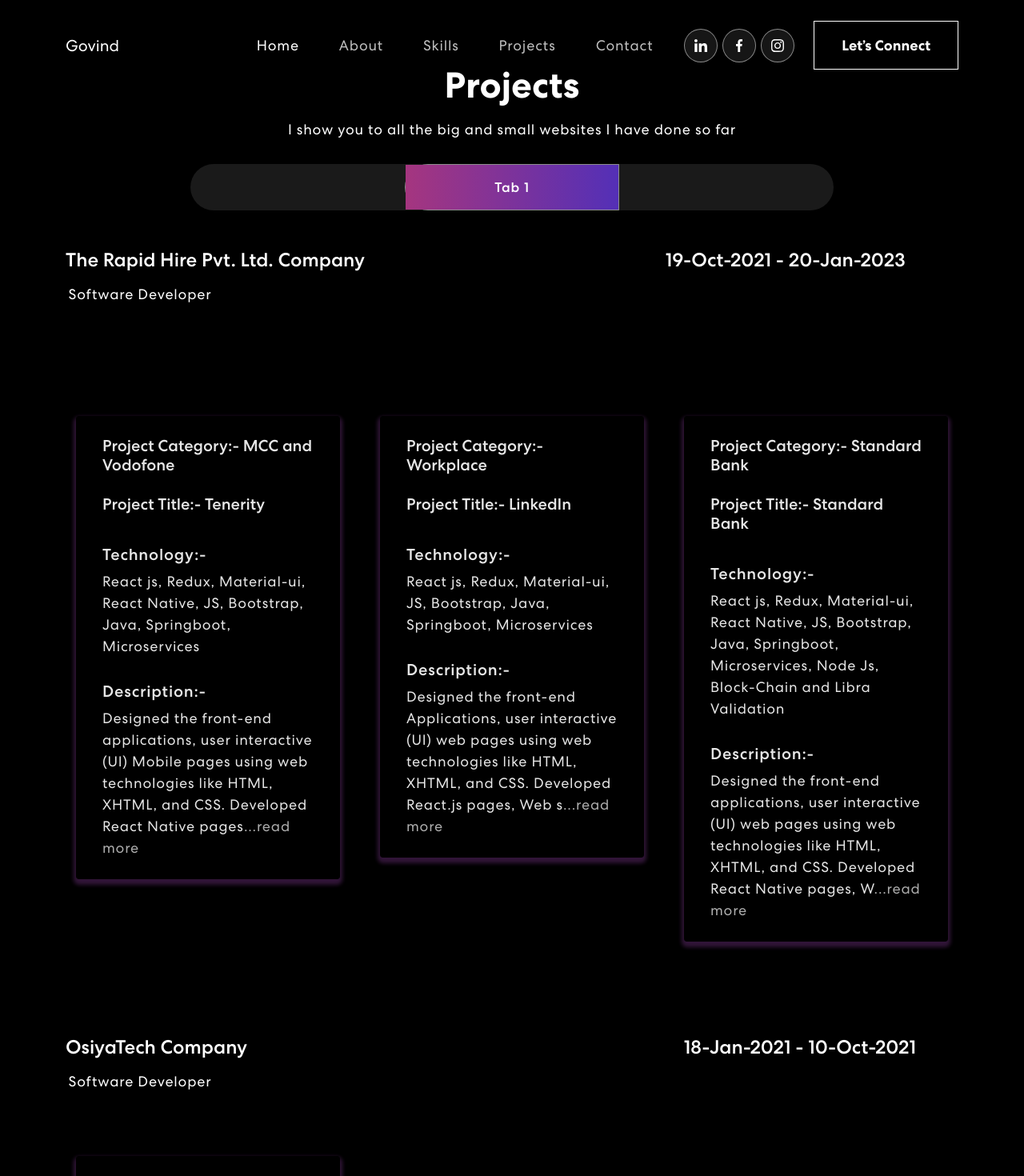
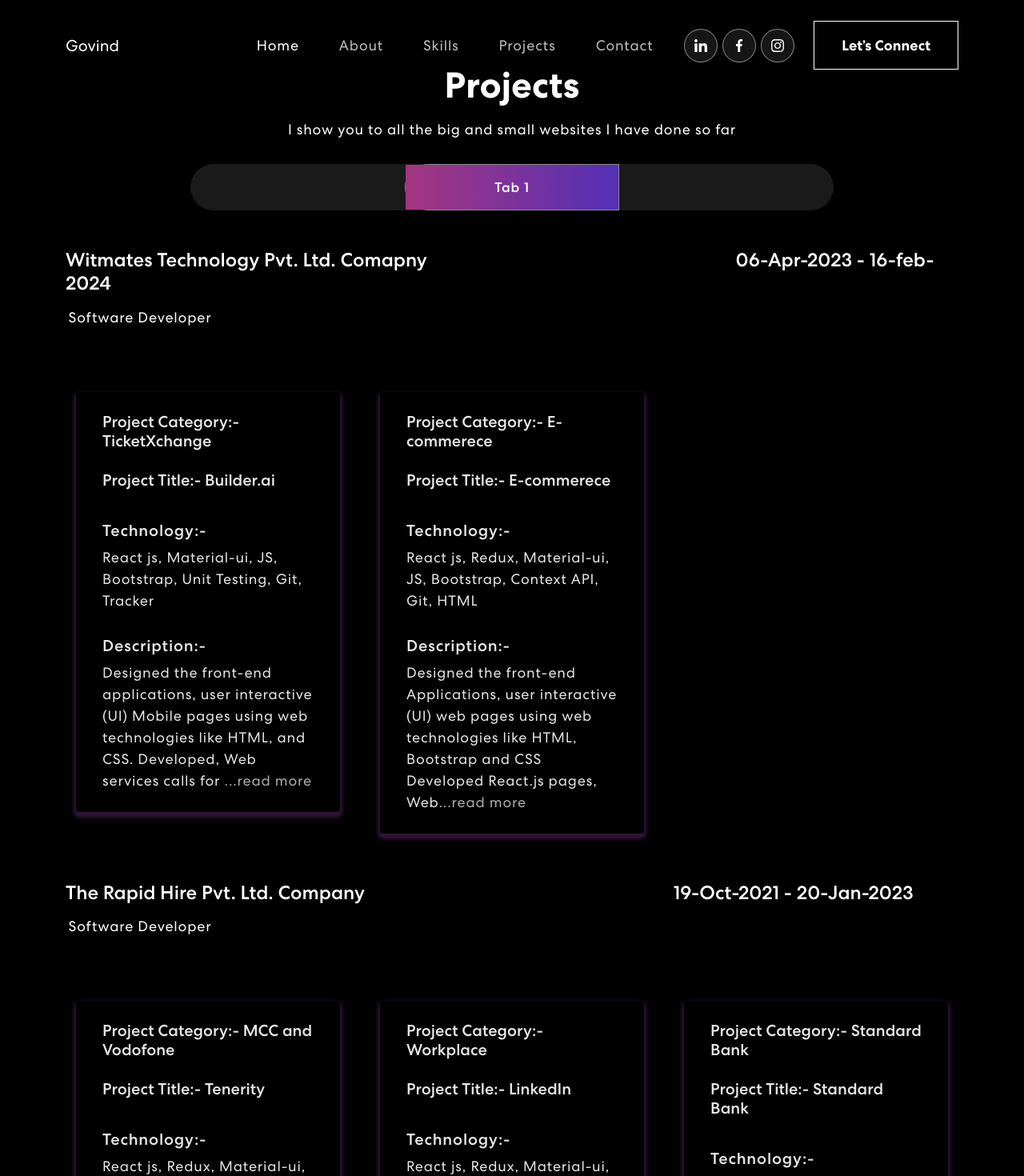
Before and after one commit to Govind-somani/Govind_Potfolio, a React (Create React App) app: page /projects in a window 1280 px wide. Shown: the top 1470 px of the page at 80% size. Built offline with nearby package versions, Linux system fonts and the light colour scheme.

Commit message:
modify the response and other screen

```diff
--- a/src/Services/response.json
+++ b/src/Services/response.json
@@ -4,22 +4,36 @@
             "company":[
                 {
                     "id":11,
+                    "name":"Witmates Technology Pvt. Ltd. Comapny",
+                    "designation":"Software Developer",
+                    "dateOfJoining":"06-Apr-2023",
+                    "str":"-",
+                    "dateOfLeaving":"16-feb-2024",
+                    "projects": [
+                        {
+                        "id": 1,
+                        "title":"Builder.ai",
+                        "category":"TicketXchange",
+                        "description":"Designed the front-end applications, user interactive (UI) Mobile pages using web technologies like HTML, and CSS. Developed, Web services calls  for the application. Responsible for design and development of mobile pages from mock-ups (PSD).Worked on Front end by using JavaScript.  equipped me with valuable experience in integrating third-party libraries like the CashFree payment gateway and collaborating closely with team members to identify and resolve software bugs promptly. Additionally, my involvement in projects like 'Ecommerce' further solidified my expertise in frontend development, API integration, and unit testing",
+                        "technology":"React js, Material-ui, JS, Bootstrap, Unit Testing, Git, Tracker "
+                    },
+                    {
+                        "id":2 ,
+                        "category":"E-commerece",
+                        "title":"E-commerece",
+                        "description":"Designed the front-end Applications, user interactive (UI) web pages using web technologies like HTML, Bootstrap and CSS Developed React.js pages, Web services calls for the application Workplace is Made for the their employees there they will we order the product when they want to visit to the eCommerce web application. Used the context API for the API integration. Used web- based GIT repository manager with issue tracking features. Used the 3rd party library for payment gateway like Roza pay.",
+                        "technology":"React js, Redux, Material-ui, JS, Bootstrap, Context API, Git, HTML"
+                    }
+                ]
+                 },
+                {
+                    "id":12,
                     "name":"The Rapid Hire Pvt. Ltd. Company",
                     "designation":"Software Developer",
                     "dateOfJoining":"19-Oct-2021",
                     "str":"-",
-                    "dateOfLeaving":"20-Jan-2023"
-                 },
-                 [{
-                    "id":12,
-                    "name":"OsiyaTech Company",
-                    "designation":"Software Developer",
-                    "dateOfJoining":"18-Jan-2021",
-                    "str":"-",
-                    "dateOfLeaving":"10-Oct-2021"
-                 }]
-                ],
-        "project": [
+                    "dateOfLeaving":"20-Jan-2023",
+                    "projects": [
                         {
                         "id": 1,
                         "title":"Tenerity",
@@ -43,15 +57,26 @@
                         "technology":"React js, Redux, Material-ui, React Native, JS, Bootstrap, Java, Springboot, Microservices, Node Js, Block-Chain and Libra Validation"
 
                     }
-    ],
-    "project1":[{
+                     ]
+                 },
+                 {
+                    "id":13,
+                    "name":"OsiyaTech Company",
+                    "designation":"Software Developer",
+                    "dateOfJoining":"18-Jan-2021",
+                    "str":"-",
+                    "dateOfLeaving":"10-Oct-2021",
+                    "projects":[{
                         "id": 1,
                         "category":"Stash.ee",
                         "title":"Product",
                         "description":"Project involved providing a platform where users can create biolinks that can be shared over internet. Developed a web app where users can provide all details and show these details in biolinks. Designed the front-end applications, user interactive (UI) web pages using web technologies like HTML, XHTML, and CSS. Developed React Web pages, Web services calls and Graph Ql and Redux calls for the application. Installed new API endpoints to accomplish objectives from internal web applications, such as providing connectivity that improved system functionality and managed complex code. Managed requisite gathering and validation gathering processes to develop large-scale web application projects.Outlined and executed a clear set of technical requirements through a collaborative effort..",
                         "technology":"React js, Redux, Material-ui, JS, Bootstrap, Node Js, Postgress, GraphQL, TypeScript "
 
-    }],
+                    }]
+                 }
+                ],
+
     "achievement":[
         {
             "id":1,
--- a/src/components/About/AboutCard.js
+++ b/src/components/About/AboutCard.js
@@ -9,7 +9,7 @@
         <blockquote className="blockquote mb-0">
           <p style={{ textAlign: "justify" }}>
             Hi Everyone, I am <span className="purple">Govind Somani </span>
-            from <span className="purple"> Makrana (Raj), India.</span>
+            from <span className="purple"> Makrana (Raj), India. Currently I am leaving in Indore (MP)</span>
             <br />
             <br />
             <br />
--- a/src/components/Banner.js
+++ b/src/components/Banner.js
@@ -4,6 +4,7 @@
 import { ArrowRightCircle } from "react-bootstrap-icons";
 import "animate.css";
 import TrackVisibility from "react-on-screen";
+import { useNavigate } from "react-router-dom";
 
 export const Banner = () => {
   const [loopNum, setLoopNum] = useState(0);
@@ -13,6 +14,7 @@
   const [index, setIndex] = useState(1);
   const toRotate = ["Software Enginnering", "Team Leader"];
   const period = 2000;
+  const navigate = useNavigate();
 
   useEffect(() => {
     let ticker = setInterval(() => {
@@ -50,7 +52,9 @@
       setIndex((prevIndex) => prevIndex + 1);
     }
   };
-
+  const handleContact = () => {
+    navigate("/contact");
+  };
   return (
     <section className="banner" id="home">
       <Container>
@@ -69,18 +73,32 @@
                     <span
                       className="txt-rotate"
                       dataPeriod="1000"
-                      data-rotate='[ "Software Enginnering", "Team Leader" ]'
+                      data-rotate='[ "Sr. Software Enginnering", "Team Leader" ]'
                     >
                       <span className="wrap">{text}</span>
                     </span>
                   </h1>
-                  <p>
-                    My fullname is Govind Somani. I'm 24 years old. I study MCA
-                    from the Medicaps University.I am a front-end web developer.
-                    I can make the website more, more interactive with web
-                    animation. I have 2 year of expirence in react js.
+                  <p style={{ fontFamily: "Poppins" }}>
+                    My fullname is Govind Somani.I am experienced Software
+                    Developer with over three years of expertise in designing
+                    and developing web applications, specializing in React JS
+                    and related technologies. Proficient in building responsive
+                    web pages using frameworks like MUI and Bootstrap. Skilled
+                    in understanding and implementing complex technical
+                    concepts, ensuring timely task delivery while maintaining
+                    quality standards. Experienced in integrating third-party
+                    libraries such as the CashFree payment gateway and
+                    collaborating with team members to identify and resolve
+                    software bugs promptly. Strong educational background with a
+                    Master's in Computer Applications from Medicaps University.
+                    <br />
+                    <br />
+                    <b>Key Skill-</b> React JS Development, Web Application
+                    Design, Responsive Web Development, Frameworks: MUI,
+                    Bootstrap, Third-Party Library Integration, Frontend
+                    Development, API Integration, Unit Testing
                   </p>
-                  <button onClick={() => console.log("connect")}>
+                  <button onClick={() => handleContact()}>
                     Let’s Connect <ArrowRightCircle size={25} />
                   </button>
                 </div>
--- a/src/components/Projects.js
+++ b/src/components/Projects.js
@@ -11,11 +11,13 @@
   const [data, setData] = useState([]);
   const [company, setCompany] = useState([]);
   const [expirence, setExpirence] = useState([]);
-  // console.log("response ", Response.data.workExperence.project);
+  const [projects, setProjects] = useState([]);
   useEffect(() => {
-    setData(Response.data.workExperence.project);
-    setCompany(Response.data.workExperence.company);
-    setExpirence(Response.data.workExperence.project1);
+    console.log("response ", Response.data.workExperence.company);
+    // setData(Response.data.workExperence.company.projects);
+    // setCompany(Response.data.workExperence.company);
+    // setExpirence(Response.data.workExperence.project1);
+    setProjects(Response.data.workExperence.company);
   }, []);
 
   return (
@@ -59,11 +61,11 @@
                     >
                       <Tab.Pane eventKey="first">
                         <div>
-                          {company.map((item) => (
-                            <>
+                          {projects.map((item) => (
+                            <div key={item.id}>
                               <h4>
                                 {item.name}{" "}
-                                <span style={{ paddingLeft: "370px" }}>
+                                <span style={{ paddingLeft: "380px" }}>
                                   {item.dateOfJoining} {item.str}{" "}
                                   {item.dateOfLeaving}
                                 </span>
@@ -75,67 +77,29 @@
                               >
                                 {item.designation}
                               </p>
-                            </>
-                          ))}
-                        </div>
                               <Row
                                 style={{
-                            // justifyContent: "center",
                                   paddingBottom: "10px",
                                 }}
                               >
-                          {data.map((project, index) => {
-                            return (
-                              <Col md={4} className="project-card">
+                                {item.projects.map((filteredProject, index) => (
+                                  <Col
+                                    md={4}
+                                    className="project-card"
+                                    key={index}
+                                  >
                                     <ProjectCard
-                                  category={project.category}
-                                  title={project.title}
-                                  description={project.description}
-                                  technology={project.technology}
+                                      category={filteredProject.category}
+                                      title={filteredProject.title || ""}
+                                      description={filteredProject.description}
+                                      technology={filteredProject.technology}
                                     />
                                   </Col>
-                            );
-                          })}
+                                ))}
                               </Row>
-                        <div>
-                          {company?.map((item) => (
-                            <>
-                              <h4>
-                                {item[0]?.name}{" "}
-                                <span style={{ paddingLeft: "540px" }}>
-                                  {item[0]?.dateOfJoining} {item[0]?.str}{" "}
-                                  {item[0]?.dateOfLeaving}
-                                </span>
-                              </h4>
-                              <p
-                                style={{
-                                  paddingRight: "930px",
-                                }}
-                              >
-                                {item[0]?.designation}
-                              </p>
-                            </>
+                            </div>
                           ))}
                         </div>
-                        <Row
-                          style={{
-                            // justifyContent: "center",
-                            paddingBottom: "10px",
-                          }}
-                        >
-                          {expirence.map((project, index) => {
-                            return (
-                              <Col md={4} className="project-card">
-                                <ProjectCard
-                                  category={project?.category}
-                                  title={project?.title || ""}
-                                  description={project?.description}
-                                  technology={project?.technology}
-                                />
-                              </Col>
-                            );
-                          })}
-                        </Row>
                       </Tab.Pane>
                     </Tab.Content>
                   </Tab.Container>
--- a/src/components/Skills.js
+++ b/src/components/Skills.js
@@ -43,6 +43,7 @@
                 responsive={responsive}
                 infinite={true}
                 className="owl-carousel owl-theme skill-slider"
+                autoPlay
               >
                 <div className="item">
                   <img src={meter1} alt="mage" />
@@ -53,7 +54,7 @@
                   <h5>English</h5>
                 </div>
                 <div className="item">
-                  <img src={meter3} alt="mage" />
+                  <img src={meter1} alt="mage" />
                   <h5>React Js</h5>
                 </div>
                 <div className="item">
@@ -65,8 +66,32 @@
                   <h5>Redux</h5>
                 </div>
                 <div className="item">
+                  <img src={meter2} alt="mage" />
+                  <h5>MERN Stack Developer</h5>
+                </div>
+                <div className="item">
                   <img src={meter1} alt="mage" />
-                  <h5>MERN Stack Developer</h5>
+                  <h5>Git</h5>
+                </div>
+                <div className="item">
+                  <img src={meter1} alt="mage" />
+                  <h5>REST API</h5>
+                </div>
+                <div className="item">
+                  <img src={meter1} alt="mage" />
+                  <h5>Context API</h5>
+                </div>
+                <div className="item">
+                  <img src={meter1} alt="mage" />
+                  <h5>JIRA</h5>
+                </div>
+                <div className="item">
+                  <img src={meter1} alt="mage" />
+                  <h5>Mongo DB</h5>
+                </div>
+                <div className="item">
+                  <img src={meter1} alt="mage" />
+                  <h5>MY SQL</h5>
                 </div>
               </Carousel>
             </div>
```
Also changed, not shown: src/components/NavBar.js (+5 -2 lines). Lines whose indentation alone changed are shown as unchanged.
